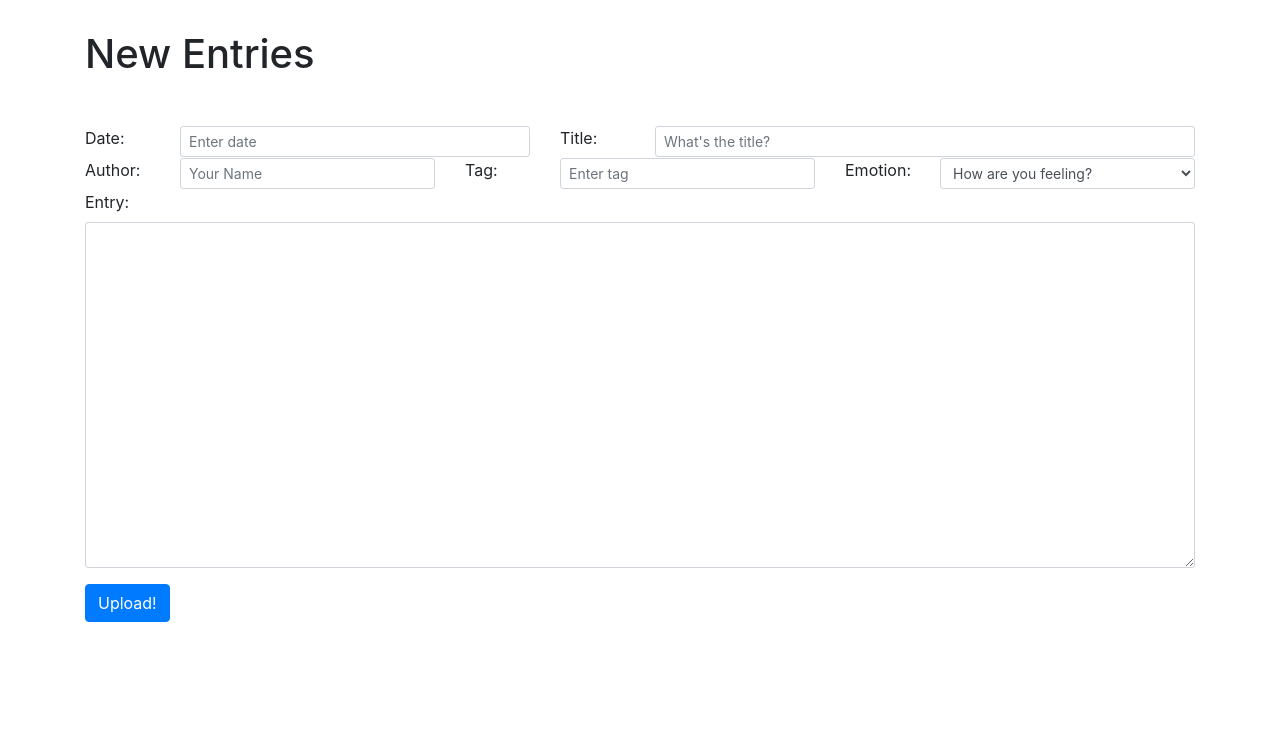
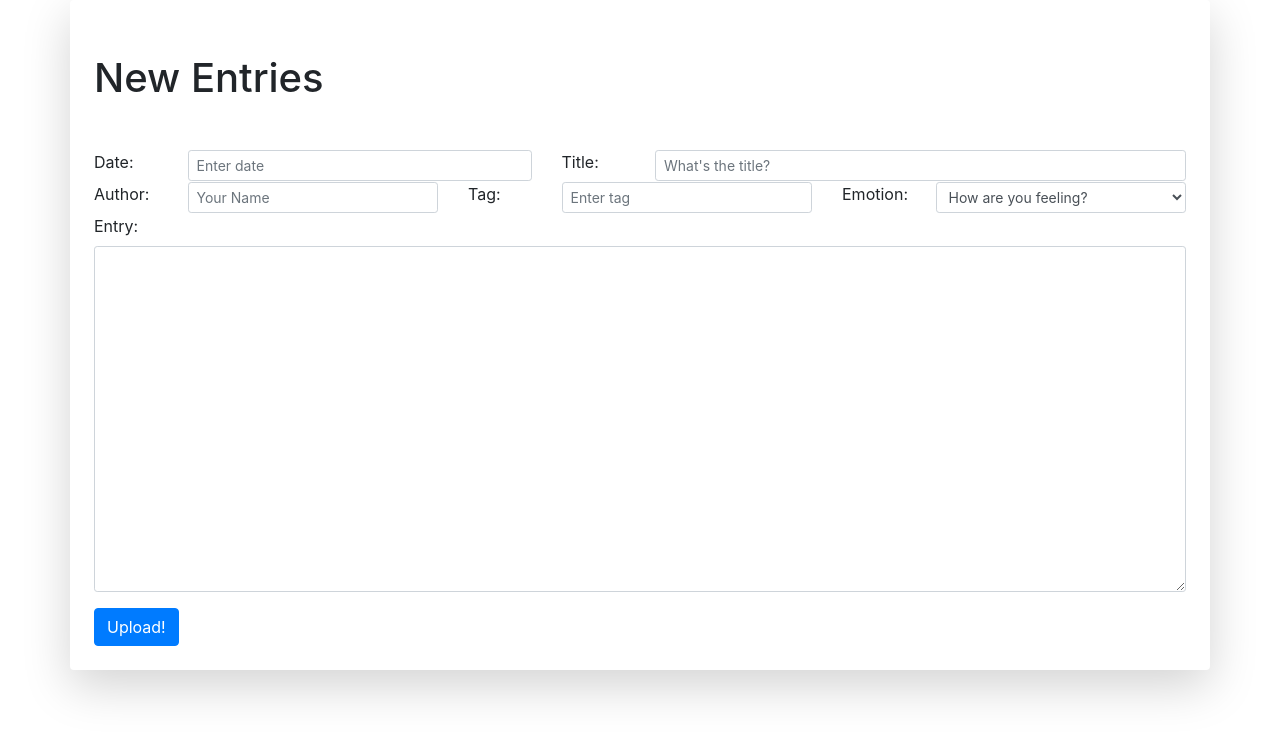
Before and after one commit to Christopher-H/journal, a Flask app: page /new in a window 1280 px wide. Shown: the part 56-800 px from the top of the page. Run offline with Flask 2, Linux system fonts and the light colour scheme; some libraries are stand-ins or nearby versions.

Commit message:
Shadow effect applied

```diff
--- a/templates/newjournal.html
+++ b/templates/newjournal.html
@@ -26,7 +26,7 @@
         </li>
       </ul>
     </nav>
-    <div class="container">
+    <div class="container shadow-lg p-4 mb-4 big-white rounded">
       <h1 style="padding-top: 30px; padding-bottom: 40px">New Entries</h1>
       <form method="POST" action="{{url_for('addJournal')}}">
         <div class="row">
```
